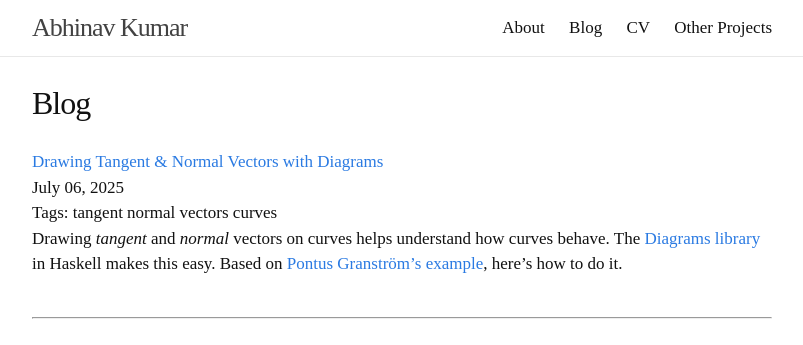
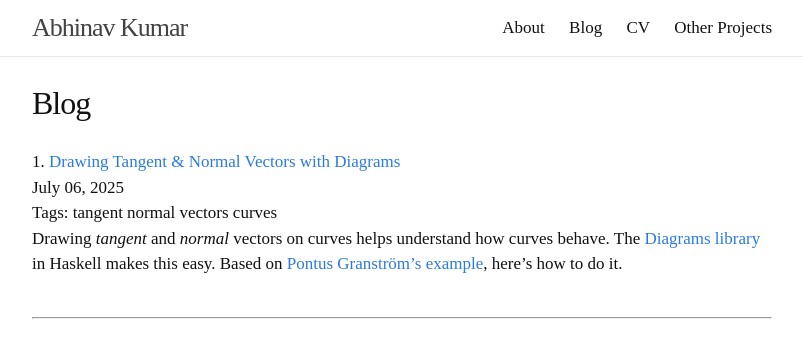
Before and after one commit to Abhinavcode13/abhinavcode13.github.io, a Jekyll site: the page built from archive.html, in a window 1280 px wide. Shown: the top 345 px of the page, without its empty margins (238-1041 px from the left). Built offline with Jekyll 4.4.1, drawn with Linux system fonts in a browser that asks for light colours; comment, search, counter and statistics services are not loaded.

Commit message:
Update archive.html

```diff
--- a/archive.html
+++ b/archive.html
@@ -5,9 +5,10 @@ permalink: /blog/
 order: 2
 ---
 
+{% assign counter = 0 %}
 {% for post in site.posts %}
-
-<a href="{{ post.url }}">{{ post.title }}</a>
+{% assign counter = counter | plus: 1 %}
+{{ counter }}. <a href="{{ post.url }}">{{ post.title }}</a>
 <br>
 {{ post.date | date: "%B %d, %Y" }}
 <br>
```
